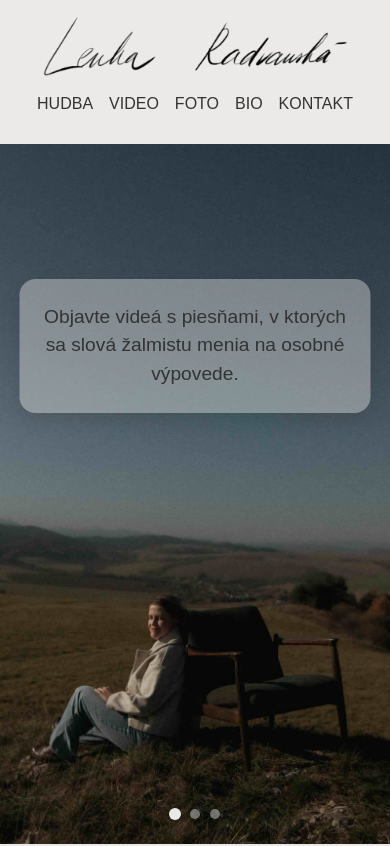
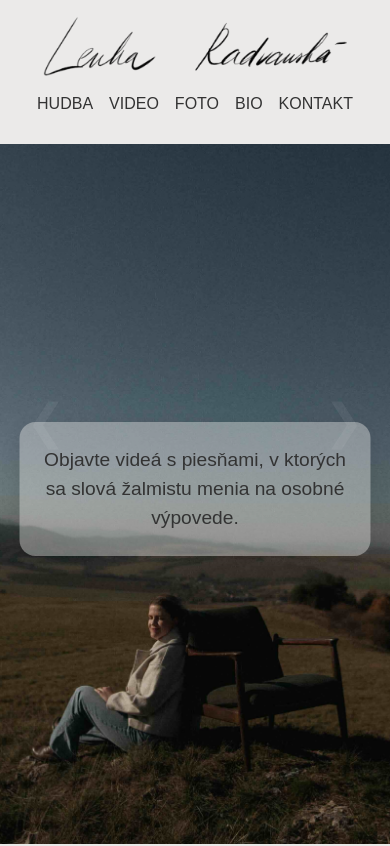
Before and after one commit to roberto123454321/lenkaRadvanska, a React (Vite) app: page / in a window 390 px wide. Shown: the top 846 px of the page. Built offline with nearby package versions, Linux system fonts and the light colour scheme; a web font is replaced by a local one.

Commit message:
hero - replace dots with arrows - dots are not looking good on mobile

```diff
--- a/src/components/Hero.css
+++ b/src/components/Hero.css
@@ -69,44 +69,39 @@
   opacity: 0;
 }
 
-.dot-container {
+.arrow {
   position: absolute;
-  bottom: 25px;
-  left: 50%;
-  transform: translateX(-50%);
-  display: flex;
-  gap: 10px;
+  opacity: 0.1;
+  top: 50%;
+  transform: translateY(-50%);
+  font-size: 3rem;
+  color: rgba(255, 255, 255, 0.6);
+  cursor: pointer;
+  padding: 0.5rem 1rem;
+  user-select: none;
   z-index: 10;
 }
 
-.dot {
-  width: 10px;
-  height: 10px;
-  border-radius: 50%;
-  background-color: rgba(255, 255, 255, 0.4);
-  cursor: pointer;
-  transition: all 0.3s ease;
+.arrow:hover {
+  color: rgba(255, 255, 255, 0.9);
 }
 
-.dot:hover {
-  background-color: rgba(255, 255, 255, 0.7);
+/* Positioning */
+.arrow.left {
+  left: 10px;
 }
 
-.dot.active {
-  background-color: rgba(255, 255, 255, 0.9);
-  transform: scale(1.2);
+.arrow.right {
+  right: 10px;
 }
 
-.dark-dots .dot {
-  background-color: rgba(0, 0, 0, 0.4);
+/* darker version when slide 2 */
+.dark-dots .arrow {
+  color: rgba(0, 0, 0, 0.5);
 }
 
-.dark-dots .dot:hover {
-  background-color: rgba(0, 0, 0, 0.7);
-}
-
-.dark-dots .dot.active {
-  background-color: rgba(0, 0, 0, 0.9);
+.dark-dots .arrow:hover {
+  color: rgba(0, 0, 0, 0.85);
 }
 
 @media (max-width: 1000px) {
@@ -118,15 +113,15 @@
   }
 
   .pos1 {
-    top: 33%;
+    top: 50%;
   }
 
   .pos2 {
-    top: 33%;
+    top: 50%;
   }
 
   .pos3 {
-    top: 33%;
+    top: 50%;
   }
 
   .article h3 {
--- a/src/components/Hero.jsx
+++ b/src/components/Hero.jsx
@@ -66,17 +66,29 @@ export default function Hero() {
   <div className={`fade-wrapper ${fade ? "fade-in" : "fade-out"}`}>
       <div id="hero" className="hero">
         {divs[index]}
-        <div className={`dot-container ${index === 1 ? "dark-dots" : ""}`}>
-          {divs.map((_, i) => (
-            <span
-              key={i}
-              className={`dot ${i === index ? "active" : ""}`}
-              onClick={() => {
-                goToSlide(() => i, true);
-              }}
-            />
-          ))}
+
+        {/* LEFT arrow */}
+        <div className={index === 1 ? "dark-dots" : ""}>
+          <div
+            className="arrow left"
+            onClick={() =>
+              goToSlide(prev => (prev - 1 + divs.length) % divs.length, true)
+            }
+          >
+            ❮
+          </div>
+
+          {/* RIGHT arrow */}
+          <div
+            className="arrow right"
+            onClick={() =>
+              goToSlide(prev => (prev + 1) % divs.length, true)
+            }
+          >
+            ❯
+          </div>
         </div>
+
       </div>
     </div>
   );
```
